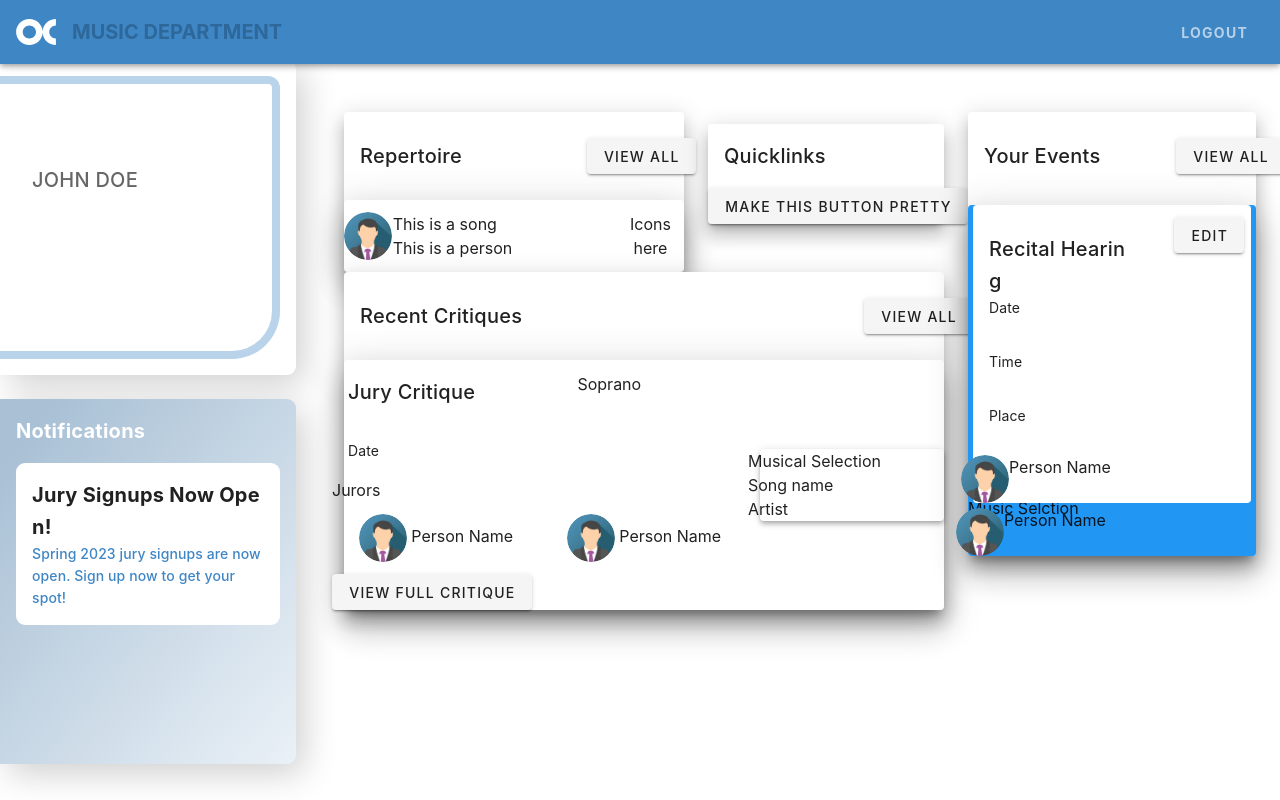
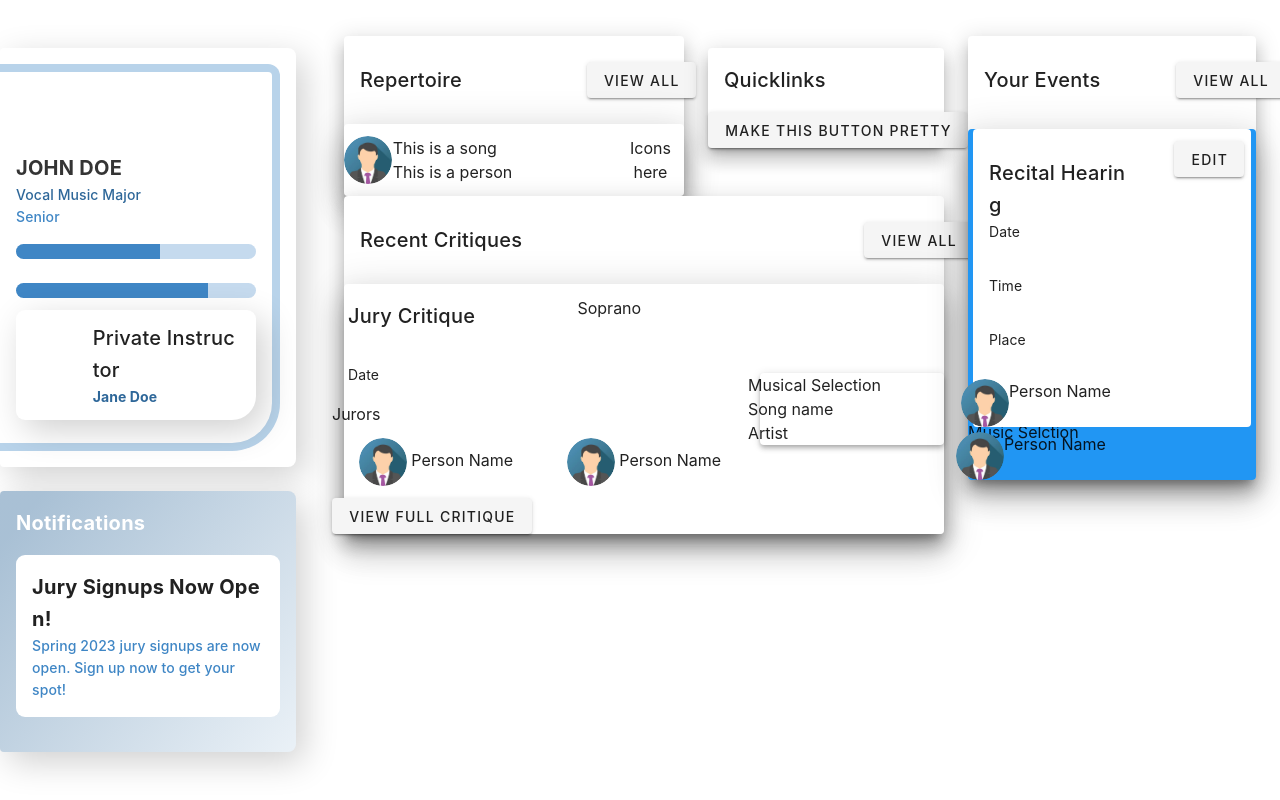
Before and after one commit to peyton-lalli/archived-swe5-project-frontend, a Vue app: page /#/ in a window 1280 px wide. Built offline with nearby package versions, Linux system fonts and the light colour scheme; a web font is replaced by a local one.

Commit message:
Finish up user for now

```diff
--- a/public/style.css
+++ b/public/style.css
@@ -38,3 +38,12 @@
   border-width: 8px 8px 8px 0 !important;
   border-radius: 0 12px 48px 0 !important;
 }
+
+.bottomRightBorderDeepCurve {
+  border-radius: 9px 9px 24px 9px !important;
+}
+
+.clearPadMarg {
+  padding: 0 !important;
+  margin: 0 !important;
+}
--- a/src/App.vue
+++ b/src/App.vue
@@ -1,7 +1,7 @@
 <template>
   <v-app>
     <v-container fluid fill-height>
-      <MenuBar></MenuBar>
+      <!-- <MenuBar></MenuBar> -->
       <v-row class="fill-height">
         <v-col cols="3" class="pl-0"> <UserSidebar></UserSidebar> </v-col>
         <v-col cols="9">
@@ -15,11 +15,11 @@
 </template>
 
 <script>
-  import MenuBar from "./components/MenuBar";
+  // import MenuBar from "./components/MenuBar";
   import UserSidebar from "./components/UserSidebar.vue";
   export default {
     name: "App",
-    components: { MenuBar, UserSidebar },
+    components: { UserSidebar },
     data: () => ({}),
   };
 </script>
--- a/src/components/UserSidebar.vue
+++ b/src/components/UserSidebar.vue
@@ -2,21 +2,72 @@
   <v-container fluid fill-height class="pl-0">
     <v-row class="fill-height">
       <v-col cols="12">
-        <v-card class="fill-height rightBorderCurve mainBlur">
+        <v-card class="fill-height rounded-r-lg mainBlur">
           <v-card-text class="fill-height pl-0">
             <v-card outlined class="fill-height borderTest">
-              <v-card-text>
+              <v-card-title class="pb-0">
                 <v-avatar>
                   <v-img src="../assets/Unknown.jpeg"> </v-img>
                 </v-avatar>
-                <v-card-title>JOHN DOE</v-card-title>
+              </v-card-title>
+
+              <v-card-title class="font-weight-bold darkGray--text">
+                {{ userName.toUpperCase() }}
+              </v-card-title>
+              <v-card-subtitle
+                class="font-weight-medium pb-0 mb-0 darkBlue--text">
+                {{ userMajor }} Major
+              </v-card-subtitle>
+              <v-card-subtitle
+                class="font-weight-medium pt-0 mt-0 mediumBlue--text">
+                {{ userClassification }}
+              </v-card-subtitle>
+              <v-card-text>
+                <v-row>
+                  <v-col cols="12">
+                    <v-progress-linear
+                      v-model="userVocalLevel"
+                      color="mediumBlue"
+                      height="15"
+                      class="rounded-xl">
+                    </v-progress-linear>
+                  </v-col>
+                  <v-col cols="12">
+                    <v-progress-linear
+                      v-model="userSemesters"
+                      color="mediumBlue"
+                      height="15"
+                      class="rounded-xl">
+                    </v-progress-linear>
+                  </v-col>
+                  <v-col cols="12">
+                    <v-card class="mainBlur bottomRightBorderDeepCurve">
+                      <v-row justify="center" class="pl-5 pt-t pb-0">
+                        <v-col cols="2" align-self="center">
+                          <v-avatar>
+                            <v-img src="../assets/Unknown.jpeg"> </v-img>
+                          </v-avatar>
+                        </v-col>
+                        <v-col cols="10" align-self="center">
+                          <v-card-title class="pt-0">
+                            Private Instructor
+                          </v-card-title>
+                          <v-card-subtitle
+                            class="darkBlue--text font-weight-bold pb-0">
+                            Jane Doe
+                          </v-card-subtitle>
+                        </v-col>
+                      </v-row>
+                    </v-card>
+                  </v-col>
+                </v-row>
               </v-card-text>
             </v-card>
           </v-card-text>
         </v-card>
       </v-col>
       <v-col cols="12">
-        <v-card class="fill-height gradient rightBorderCurve mainBlur">
+        <v-card class="fill-height gradient rounded-r-lg mainBlur">
           <v-card-title class="white--text font-weight-bold">
             Notifications
           </v-card-title>
@@ -39,11 +90,11 @@
     data() {
       return {
         userId: 2,
-        userName: "",
-        userMajor: "",
-        userClassification: "",
-        userVocalLevel: 0,
-        userSemesters: 0,
+        userName: "John Doe",
+        userMajor: "Vocal Music",
+        userClassification: "Senior",
+        userVocalLevel: 60,
+        userSemesters: 80,
         userInstructor: 1,
       };
     },
```
